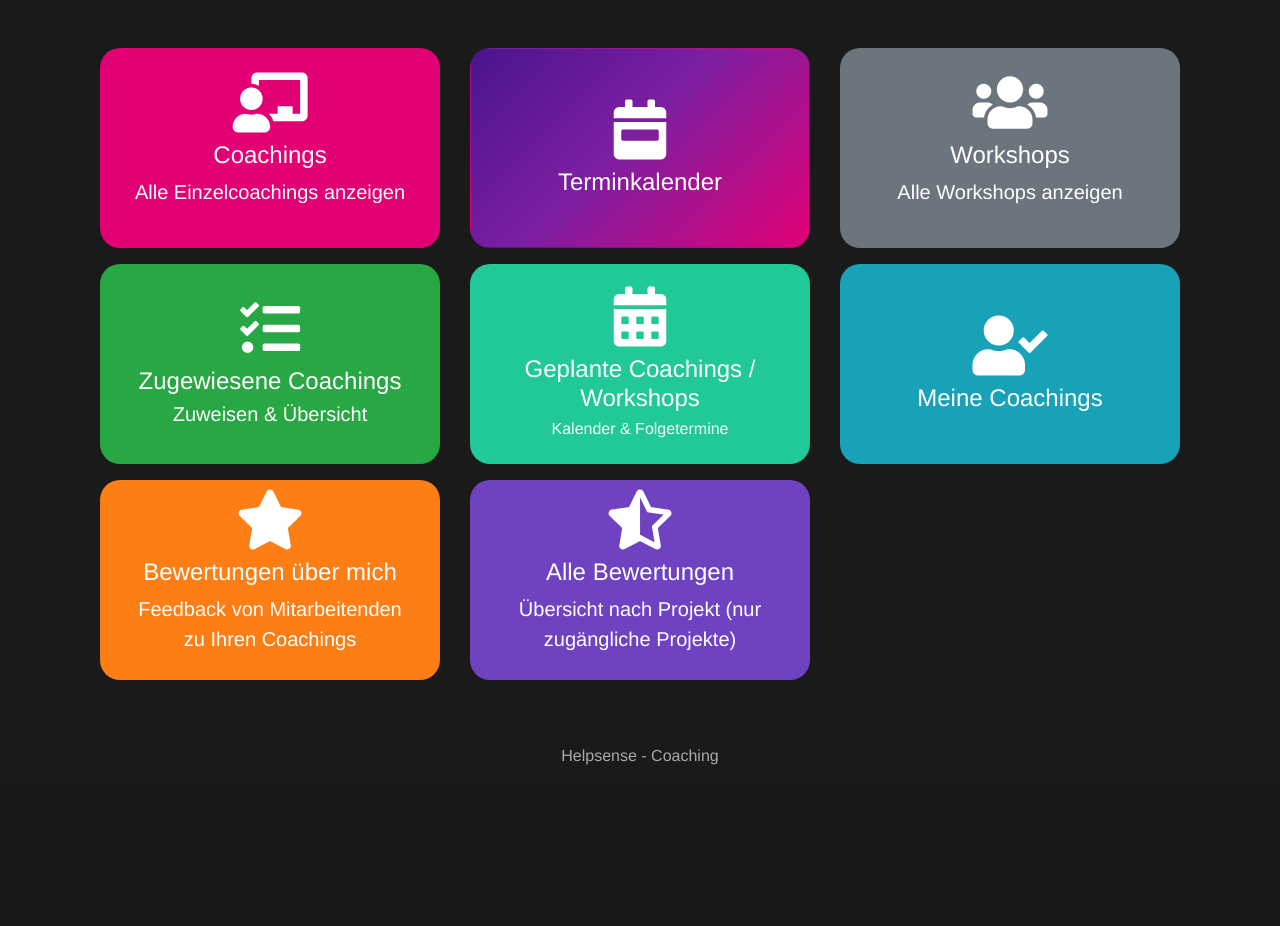
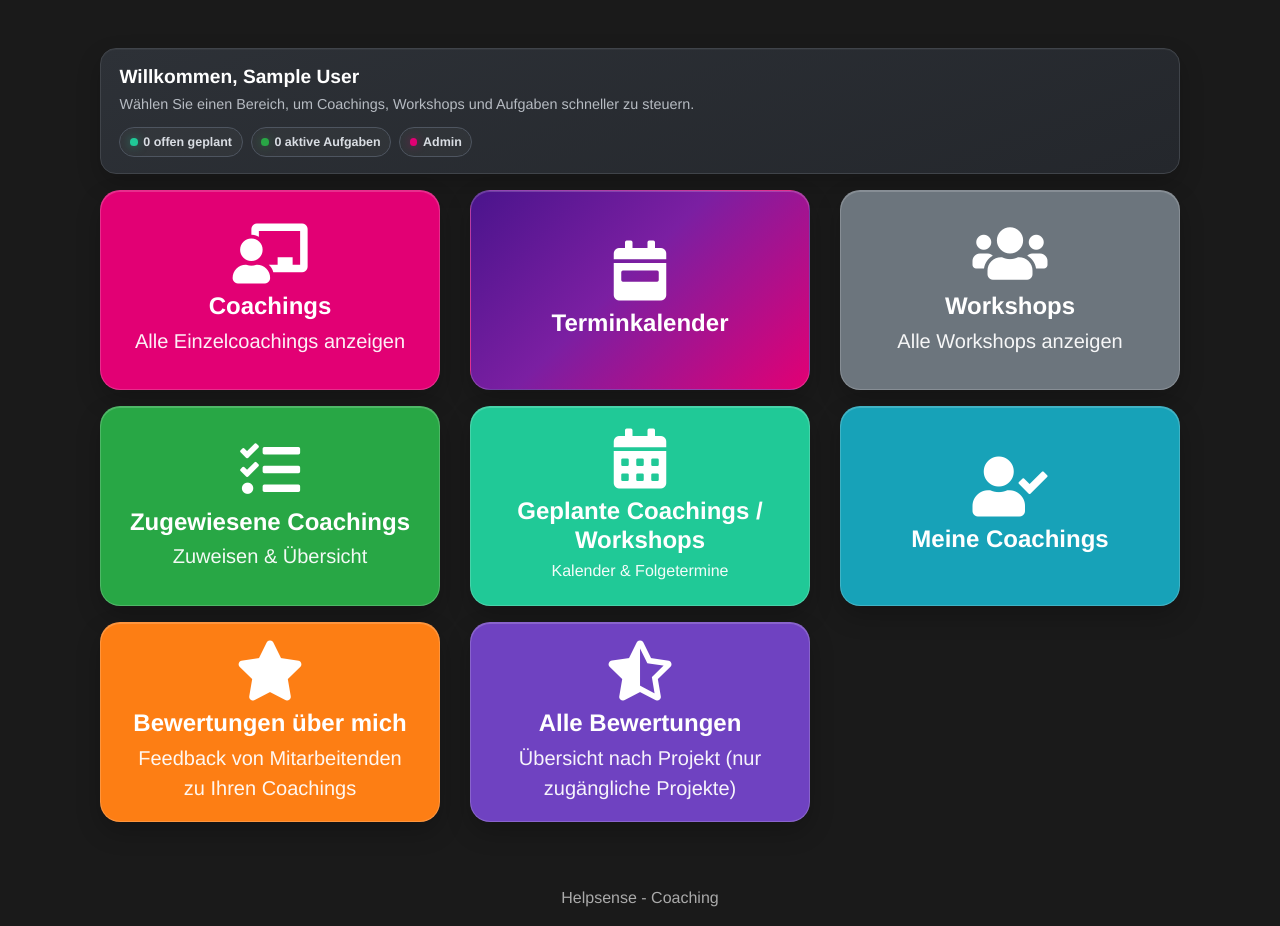
Before and after one commit to xfloxx09/editrolesNEW, a Flask app: page / in a window 1280 px wide. Shown: the part 58-984 px from the top of the page. Before the commit the page ends 823 px from the top, so only its background shows below. Run offline with Flask 3, Linux system fonts and the light colour scheme; a user stored in the database is signed in; data comes from the database, SQL or seed files in the repository; tables that the repository leaves empty hold one stand-in row (values such as "Sample post"); parts of the project's set-up code (start-up, migrations or seed data) failed here and were passed over; some libraries are stand-ins or nearby versions.

Commit message:
style(index): enrich choice page with hero summary and polished tiles
Made-with: Cursor

```diff
--- a/app/templates/main/index_choice.html
+++ b/app/templates/main/index_choice.html
@@ -2,6 +2,71 @@
 
 {% block head_extra %}
 <style>
+    .index-hero {
+        border: 1px solid #40444a;
+        border-radius: 16px;
+        background: linear-gradient(160deg, #2d3137 0%, #24272c 100%);
+        box-shadow: inset 0 1px 0 rgba(255,255,255,0.04), 0 10px 24px rgba(0,0,0,0.2);
+        padding: 1rem 1.15rem;
+        margin-bottom: 1rem;
+    }
+    .index-hero h3 {
+        margin: 0;
+        color: #fff;
+        font-weight: 700;
+        font-size: 1.2rem;
+    }
+    .index-hero p {
+        margin: 0.35rem 0 0;
+        color: #b6bbc2;
+        font-size: 0.9rem;
+    }
+    .index-chip-row {
+        display: flex;
+        flex-wrap: wrap;
+        gap: 0.5rem;
+        margin-top: 0.75rem;
+    }
+    .index-chip {
+        display: inline-flex;
+        align-items: center;
+        gap: 0.35rem;
+        border: 1px solid #4e5560;
+        border-radius: 999px;
+        padding: 0.28rem 0.6rem;
+        font-size: 0.78rem;
+        font-weight: 600;
+        color: #d9dde3;
+        background: rgba(255,255,255,0.03);
+    }
+    .index-chip .dot {
+        width: 0.48rem;
+        height: 0.48rem;
+        border-radius: 50%;
+        display: inline-block;
+    }
+    .dot-open { background: #20c997; box-shadow: 0 0 10px rgba(32, 201, 151, 0.5); }
+    .dot-assigned { background: #28a745; box-shadow: 0 0 10px rgba(40, 167, 69, 0.45); }
+    .dot-role { background: #e20074; box-shadow: 0 0 10px rgba(226, 0, 116, 0.45); }
+    .index-tile {
+        border-radius: 20px;
+        text-decoration: none;
+        height: 200px;
+        display: flex;
+        flex-direction: column;
+        justify-content: center;
+        align-items: center;
+        border: 1px solid rgba(255,255,255,0.18);
+        box-shadow: 0 10px 24px rgba(0,0,0,0.22), inset 0 1px 0 rgba(255,255,255,0.18);
+        transition: transform 0.14s ease, box-shadow 0.14s ease, filter 0.14s ease;
+    }
+    .index-tile:hover {
+        transform: translateY(-2px);
+        box-shadow: 0 14px 28px rgba(0,0,0,0.28), 0 0 18px rgba(255,255,255,0.1);
+        filter: brightness(1.04);
+    }
+    .index-tile h4 { margin-bottom: 0.3rem; font-weight: 700; }
+    .index-tile p { margin-bottom: 0; opacity: 0.94; }
     .planned-tile-link {
         position: relative;
         overflow: visible;
@@ -46,10 +111,23 @@
 
 {% block content %}
 <div class="container mt-5">
+    <div class="index-hero">
+        <h3>Willkommen, {{ current_user.coach_display_name or current_user.username }}</h3>
+        <p>Wählen Sie einen Bereich, um Coachings, Workshops und Aufgaben schneller zu steuern.</p>
+        <div class="index-chip-row">
+            {% if has_perm('planned_coachings') or has_perm('add_workshop') or has_perm('assign_coachings') or has_perm('view_pl_qm_dashboard') %}
+            <span class="index-chip"><span class="dot dot-open"></span>{{ open_planned_coachings_count }} offen geplant</span>
+            {% endif %}
+            {% if has_perm('view_assigned_coachings') or has_perm('assign_coachings') or has_perm('view_pl_qm_dashboard') %}
+            <span class="index-chip"><span class="dot dot-assigned"></span>{{ assigned_coachings_notify_count }} aktive Aufgaben</span>
+            {% endif %}
+            <span class="index-chip"><span class="dot dot-role"></span>{{ current_user.role_name }}</span>
+        </div>
+    </div>
     <div class="row {% if index_tile_count == 1 %}justify-content-center{% endif %}">
         {% if has_perm('view_coaching_dashboard') %}
         <div class="col-md-4 mb-3">
-            <a href="{{ url_for('main.coaching_dashboard') }}" class="btn btn-lg btn-block p-4" style="background-color: #e20074; color: white; border-radius: 20px; text-decoration: none; height: 200px; display: flex; flex-direction: column; justify-content: center; align-items: center;">
+            <a href="{{ url_for('main.coaching_dashboard') }}" class="btn btn-lg btn-block p-4 index-tile" style="background-color: #e20074; color: white;">
                 <i class="fas fa-chalkboard-teacher fa-3x mb-2"></i>
                 <h4>Coachings</h4>
                 <p>Alle Einzelcoachings anzeigen</p>
@@ -58,7 +136,7 @@
         {% endif %}
         {% if has_perm('terminkalender') %}
         <div class="col-md-4 mb-3">
-            <a href="{{ url_for('main.terminkalender') }}" class="btn btn-lg btn-block p-4" style="background: linear-gradient(135deg, #4a148c 0%, #7b1fa2 45%, #e20074 100%); color: white; border-radius: 20px; text-decoration: none; height: 200px; display: flex; flex-direction: column; justify-content: center; align-items: center;">
+            <a href="{{ url_for('main.terminkalender') }}" class="btn btn-lg btn-block p-4 index-tile" style="background: linear-gradient(135deg, #4a148c 0%, #7b1fa2 45%, #e20074 100%); color: white;">
                 <i class="fas fa-calendar-week fa-3x mb-2"></i>
                 <h4 class="mb-0">Terminkalender</h4>
             </a>
@@ -66,7 +144,7 @@
         {% endif %}
         {% if has_perm('view_workshop_dashboard') %}
         <div class="col-md-4 mb-3">
-            <a href="{{ url_for('main.workshop_dashboard') }}" class="btn btn-lg btn-block p-4" style="background-color: #6c757d; color: white; border-radius: 20px; text-decoration: none; height: 200px; display: flex; flex-direction: column; justify-content: center; align-items: center;">
+            <a href="{{ url_for('main.workshop_dashboard') }}" class="btn btn-lg btn-block p-4 index-tile" style="background-color: #6c757d; color: white;">
                 <i class="fas fa-users fa-3x mb-2"></i>
                 <h4>Workshops</h4>
                 <p>Alle Workshops anzeigen</p>
@@ -75,7 +153,7 @@
         {% endif %}
         {% if has_perm('view_assigned_coachings') or has_perm('assign_coachings') or has_perm('view_pl_qm_dashboard') %}
         <div class="col-md-4 mb-3">
-            <a href="{{ url_for('main.assigned_coachings') }}" class="btn btn-lg btn-block p-4 planned-tile-link" style="background-color: #28a745; color: white; border-radius: 20px; text-decoration: none; height: 200px; display: flex; flex-direction: column; justify-content: center; align-items: center;">
+            <a href="{{ url_for('main.assigned_coachings') }}" class="btn btn-lg btn-block p-4 planned-tile-link index-tile" style="background-color: #28a745; color: white;">
                 <span class="planned-tile-icon-wrap">
                     {% if assigned_coachings_notify_count > 0 %}
                     <span class="planned-tile-badge" title="{{ assigned_coachings_notify_count }} aktive Zuweisung(en)" aria-label="{{ assigned_coachings_notify_count }} zugewiesene Coachings offen">{{ assigned_coachings_notify_count }}</span>
@@ -89,7 +167,7 @@
         {% endif %}
         {% if has_perm('planned_coachings') or has_perm('add_workshop') or has_perm('assign_coachings') or has_perm('view_pl_qm_dashboard') %}
         <div class="col-md-4 mb-3">
-            <a href="{{ url_for('main.planned_coachings_list') }}" class="btn btn-lg btn-block p-4 planned-tile-link" style="background-color: #20c997; color: white; border-radius: 20px; text-decoration: none; height: 200px; display: flex; flex-direction: column; justify-content: center; align-items: center;">
+            <a href="{{ url_for('main.planned_coachings_list') }}" class="btn btn-lg btn-block p-4 planned-tile-link index-tile" style="background-color: #20c997; color: white;">
                 <span class="planned-tile-icon-wrap">
                     {% if open_planned_coachings_count > 0 %}
                     <span class="planned-tile-badge" title="{{ open_planned_coachings_count }} offene Termine" aria-label="{{ open_planned_coachings_count }} offen geplant">{{ open_planned_coachings_count }}</span>
@@ -103,7 +181,7 @@
         {% endif %}
         {% if has_perm('view_own_coachings') or has_perm('leave_coaching_review') %}
         <div class="col-md-4 mb-3">
-            <a href="{{ url_for('main.my_coachings') }}" class="btn btn-lg btn-block p-4" style="background-color: #17a2b8; color: white; border-radius: 20px; text-decoration: none; height: 200px; display: flex; flex-direction: column; justify-content: center; align-items: center;">
+            <a href="{{ url_for('main.my_coachings') }}" class="btn btn-lg btn-block p-4 index-tile" style="background-color: #17a2b8; color: white;">
                 <i class="fas fa-user-check fa-3x mb-2"></i>
                 <h4 class="mb-0">Meine Coachings</h4>
             </a>
@@ -111,7 +189,7 @@
         {% endif %}
         {% if has_perm('view_review') %}
         <div class="col-md-4 mb-3">
-            <a href="{{ url_for('main.coach_received_reviews') }}" class="btn btn-lg btn-block p-4" style="background-color: #fd7e14; color: white; border-radius: 20px; text-decoration: none; height: 200px; display: flex; flex-direction: column; justify-content: center; align-items: center;">
+            <a href="{{ url_for('main.coach_received_reviews') }}" class="btn btn-lg btn-block p-4 index-tile" style="background-color: #fd7e14; color: white;">
                 <i class="fas fa-star fa-3x mb-2"></i>
                 <h4>Bewertungen über mich</h4>
                 <p>Feedback von Mitarbeitenden zu Ihren Coachings</p>
@@ -120,7 +198,7 @@
         {% endif %}
         {% if has_perm('view_all_reviews') %}
         <div class="col-md-4 mb-3">
-            <a href="{{ url_for('main.all_coaching_reviews') }}" class="btn btn-lg btn-block p-4" style="background-color: #6f42c1; color: white; border-radius: 20px; text-decoration: none; height: 200px; display: flex; flex-direction: column; justify-content: center; align-items: center;">
+            <a href="{{ url_for('main.all_coaching_reviews') }}" class="btn btn-lg btn-block p-4 index-tile" style="background-color: #6f42c1; color: white;">
                 <i class="fas fa-star-half-alt fa-3x mb-2"></i>
                 <h4>Alle Bewertungen</h4>
                 <p>Übersicht nach Projekt (nur zugängliche Projekte)</p>
```
